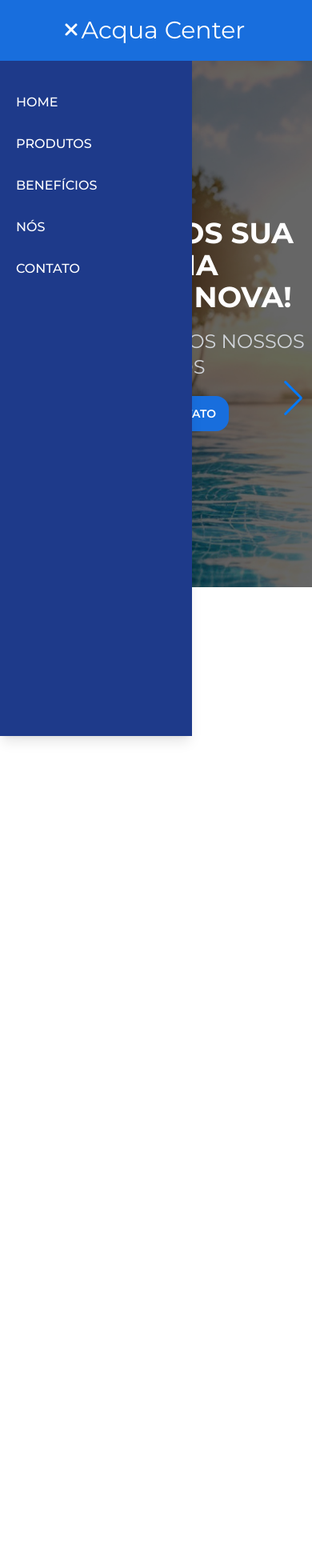
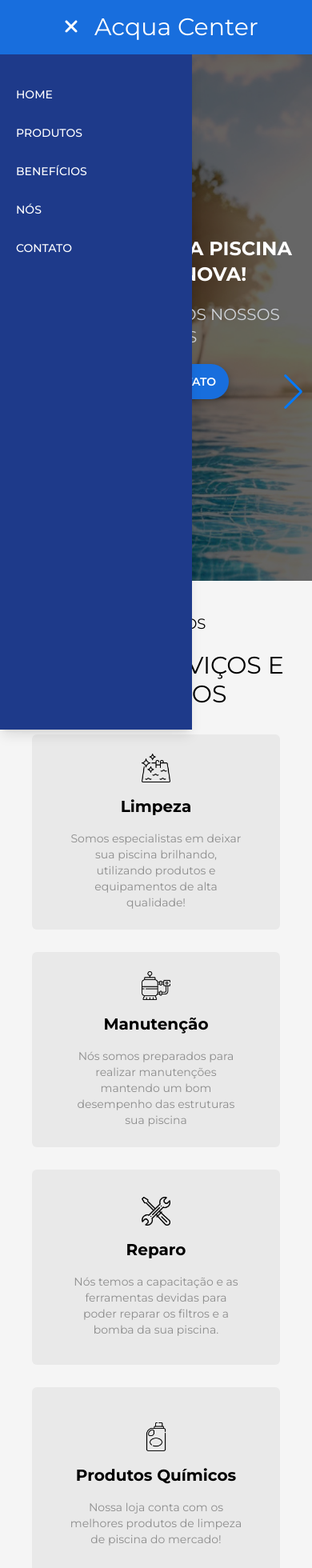
Before and after one commit to JoaoVlopess/acquacenter, a Next.js app: page / in a window 390 px wide. Shown: the top 1960 px of the page at 80% size. Before the commit the page ends 844 px from the top, so only its background shows below. Built offline with nearby package versions, Linux system fonts and the light colour scheme.

Commit message:
finish no responsive Produtos

```diff
--- /dev/null
+++ b/src/app/components/Beneficios.tsx
@@ -0,0 +1,14 @@
+const Beneficios = () => {
+  return(
+    <section className="min-h-[90vh] bg-white flex flex-col">
+    <p className="text-lg md:text-xl text-black pt-10 uppercase"
+    >Conheça os
+    </p>
+    <h1 className="text-3xl md:text-5xl text-black font-montserrat  mt-5 uppercase"
+    >NOSSOS SERVIÇOS E PRODUTOS
+    </h1>
+    </section>
+  );
+}
+
+export default Beneficios;
--- a/src/app/components/Home.tsx
+++ b/src/app/components/Home.tsx
@@ -27,17 +27,17 @@ const Home = () => {
               >
                 <div className="flex flex-col items-center justify-center h-[78vh] w-screen">
                   <h1
-                  className='text-4xl text-white font-montserrat font-bold uppercase'
+                  className='text-2xl md:text-4xl text-white font-montserrat font-bold uppercase'
                   >Deixaremos sua piscina <br/> com cara nova!
                   </h1>
 
                   <p
-                  className='text-2xl text-gray-300 mt-5'
+                  className='text-xl md:text-2xl text-gray-300 mt-5'
                   >CONHEÇA TODOS OS NOSSOS SERVIÇOS
                   </p>
 
                   <button
-                  className='text-sm font-semibold bg-BlueCenter text-white px-4 py-3 rounded-2xl mt-5'
+                  className='text-sm font-semibold bg-BlueCenter text-white px-4 py-3 rounded-3xl mt-5 shadow-custom'
                   >ENTRE EM CONTATO
                   </button>
                 </div>
--- a/src/app/components/Navbar.tsx
+++ b/src/app/components/Navbar.tsx
@@ -23,24 +23,51 @@ const Navbar = () => {
       }, []);
 
     return (
-        <nav className="flex justify-between items-center bg-BlueCenter py-5 px-20 shadow-lg w-full">
+        <nav className="flex justify-between items-center bg-BlueCenter py-4 px-20 shadow-lg w-full">
             <button onClick={handleToggleMenu} className="text-white block md:hidden text-[24px]">
                 <FontAwesomeIcon icon={menu ? faBars : faTimes} />
             </button>
 
-            <a href="" className="text-white text-3xl sm:text-3xl font-montserrat hover:cursor-default">
+            <a href="" className=" relative text-white text-3xl sm:text-3xl font-montserrat hover:cursor-default whitespace-nowrap ml-5">
                 Acqua Center
             </a>
 
             <div className="">
-                <ul className={` flex flex-col items-start justify-start fixed top-[76px] right-0 w-60 h-full opacity-100 bg-blue-900 shadow-lg pt-10 pl-0 pb-0 pr-3 text-white font-medium
-            md:flex-row md:relative md:w-auto md:h-auto md:bg-transparent md:p-0 md:top-0 md:shadow-none z-50 ${menu? "left-[-320px]" : "left-0" }  transition-all duration-300 ease-in-out` }>
+                <ul
+                className={` flex flex-col items-start justify-start text-sm fixed top-[68px] right-0 w-60 h-full opacity-100 bg-blue-900 shadow-lg pt-10
+                            pl-0 pb-0 pr-3 text-white font-medium  md:flex-row md:relative md:w-auto md:h-auto md:bg-transparent md:p-0 md:top-0 md:shadow-none z-50
+                            ${menu? "left-[-320px]" : "left-0 " }  transition-all duration-300 ease-in-out` }
+                            >
 
-                    <li className="mb-7 md:mb-0"><a href="" className="relative px-5 ease-in-out hover:text-gray-300 after:content-[''] after:absolute after:left-[20px] after:bottom-[-4px] after:w-0 after:h-[2px] after:bg-gray-300 after:transition-all after:duration-300 hover:after:w-[30%]">HOME</a></li>
-                    <li className="mb-7 md:mb-0"><a href="" className="relative px-5 ease-in-out hover:text-gray-300 after:content-[''] after:absolute after:left-[20px] after:bottom-[-4px] after:w-0 after:h-[2px] after:bg-gray-300 after:transition-all after:duration-300 hover:after:w-[30%]">PRODUTOS</a></li>
-                    <li className="mb-7 md:mb-0"><a href="" className="relative px-5 ease-in-out hover:text-gray-300 after:content-[''] after:absolute after:left-[20px] after:bottom-[-4px] after:w-0 after:h-[2px] after:bg-gray-300 after:transition-all after:duration-300 hover:after:w-[30%]">BENEFÍCIOS</a></li>
-                    <li className="mb-7 md:mb-0"><a href="" className="relative px-5 ease-in-out hover:text-gray-300 after:content-[''] after:absolute after:left-[20px] after:bottom-[-4px] after:w-0 after:h-[2px] after:bg-gray-300 after:transition-all after:duration-300 hover:after:w-[30%] ">NÓS</a></li>
-                    <li className="md:mb-0"><a href="" className="relative px-5 ease-in-out hover:text-gray-300 after:content-[''] after:absolute after:left-[20px] after:bottom-[-4px] after:w-0 after:h-[2px] after:bg-gray-300 after:transition-all after:duration-300 hover:after:w-[30%]  ">CONTATO</a></li>
+                    <li className="mb-7 md:mb-0">
+                        <a href=""
+                        className="relative px-5 ease-in-out hover:text-gray-300 after:content-[''] after:absolute after:left-[20px] after:bottom-[-4px] after:w-0 after:h-[2px] after:bg-gray-300 after:transition-all after:duration-300 hover:after:w-[30%]"
+                        >HOME
+                        </a></li>
+
+                    <li className="mb-7 md:mb-0">
+                        <a href=""
+                        className="relative px-5 ease-in-out hover:text-gray-300 after:content-[''] after:absolute after:left-[20px] after:bottom-[-4px] after:w-0 after:h-[2px] after:bg-gray-300 after:transition-all after:duration-300 hover:after:w-[30%]"
+                        >PRODUTOS
+                        </a></li>
+
+                    <li className="mb-7 md:mb-0"
+                    ><a href=""
+                    className="relative px-5 ease-in-out hover:text-gray-300 after:content-[''] after:absolute after:left-[20px] after:bottom-[-4px] after:w-0 after:h-[2px] after:bg-gray-300 after:transition-all after:duration-300 hover:after:w-[30%]"
+                    >BENEFÍCIOS
+                    </a></li>
+
+                    <li className="mb-7 md:mb-0">
+                        <a href=""
+                        className="relative px-5 ease-in-out hover:text-gray-300 after:content-[''] after:absolute after:left-[20px] after:bottom-[-4px] after:w-0 after:h-[2px] after:bg-gray-300 after:transition-all after:duration-300 hover:after:w-[30%] "
+                        >NÓS
+                        </a></li>
+
+                    <li className="md:mb-0">
+                        <a href=""
+                        className="relative px-5 ease-in-out hover:text-gray-300 after:content-[''] after:absolute after:left-[20px] after:bottom-[-4px] after:w-0 after:h-[2px] after:bg-gray-300 after:transition-all after:duration-300 hover:after:w-[30%]  "
+                        >CONTATO
+                        </a></li>
                 </ul>
             </div>
 
--- /dev/null
+++ b/src/app/components/Produtos.tsx
@@ -0,0 +1,76 @@
+const Produtos = () => {
+    return (
+        <section className="min-h-[90vh] bg-WhiteCenter flex flex-col">
+            <p className="text-lg md:text-xl text-black pt-10 uppercase"
+            >Conheça os
+            </p>
+            <h1 className="text-3xl md:text-5xl text-black font-montserrat  mt-5 uppercase"
+            >NOSSOS SERVIÇOS E PRODUTOS
+            </h1>
+
+            <div
+            className="flex-1 h-full grid grid-cols-1 sm:grid-cols-2 md:grid-cols-3 grid-rows-6 sm:grid-rows-3 md:grid-rows-2 gap-7 py-8 px-10 md:px-28"
+            >
+
+                <div
+                className=" flex justify-center items-center flex-col bg-GrayCenter rounded-md flex-1 p-6 px-11 min-h-36"
+                >
+                    <img src="/img/agua.png" alt="" className="w-9 h-9 " />
+                    <h1 className="font-bold text-xl my-4">Limpeza</h1>
+                    <p className="text-sm text-TextProd">Somos especialistas em deixar sua piscina brilhando, utilizando produtos e equipamentos de alta qualidade!</p>
+                </div>
+
+                <div
+                className=" flex justify-center items-center flex-col bg-GrayCenter rounded-md flex-1 p-6 px-11 min-h-36"
+                >
+                    <img src="/img/filtro.png" alt="" className="w-9 h-9" />
+                    <h1 className="font-bold text-xl my-4">Manutenção</h1>
+                    <p className="text-sm text-TextProd">Nós somos preparados para realizar manutenções mantendo um bom desempenho das estruturas sua piscina</p>
+                </div>
+
+                <div
+                className=" flex justify-center items-center flex-col bg-GrayCenter rounded-md flex-1 p-6 px-11 min-h-36"
+                >
+                    <img src="/img/ferramentas.png" alt="" className="w-9 h-9" />
+                    <h1 className="font-bold text-xl my-4">Reparo</h1>
+                    <p className="text-sm text-TextProd">Nós temos a capacitação e as ferramentas devidas para poder reparar os filtros e a bomba da sua piscina.</p>
+                </div>
+
+                <div
+                className=" flex justify-center items-center flex-col bg-GrayCenter rounded-md flex-1 p-6 px-11 min-h-36"
+                >
+                    <img src="/img/cloro.png" alt="" className="w-9 h-9" />
+                    <h1 className="font-bold text-xl my-4">Produtos Químicos
+                    </h1>
+                    <p className="text-sm text-TextProd">Nossa loja conta com os melhores produtos de limpeza de piscina do mercado!</p>
+                </div>
+
+                <div
+                className=" flex justify-center items-center flex-col bg-GrayCenter rounded-md flex-1 p-6 px-11 min-h-36"
+                >
+                    <img src="/img/big-float.png" alt="" className="w-9 h-9" />
+                    <h1 className="font-bold text-xl my-4">Infláveis</h1>
+                    <p className="text-sm text-TextProd">Aqui nós vendemos as mais variadas formas e cores de boias infláveis para divertir ainda mais sua piscina!</p>
+                </div>
+
+               <div
+                className=" flex justify-center items-center flex-col bg-GrayCenter rounded-md flex-1 p-6 px-11 min-h-36"
+                >
+                    <img src="/img/liquido.png" alt="" className="w-9 h-9" />
+                    <h1 className="font-bold text-xl my-4">Equipamentos</h1>
+                    <p className="text-sm text-TextProd">se estiver procurando peneiras cata-folhas, escovas ou aspiradores para sua psicina, aqui é o lugar certo!</p>
+                </div>
+
+            </div>
+
+            <button
+                className='text-sm font-semibold bg-BlueCenter text-white rounded-3xl px-4 py-3  max-w-15 self-center justify-self-center mb-6
+                shadow-custom'
+            >ENTRE EM CONTATO
+            </button>
+
+        </section>
+    );
+}
+
+export default Produtos;
--- a/src/app/page.tsx
+++ b/src/app/page.tsx
@@ -9,6 +9,8 @@ import 'swiper/css';
 import 'swiper/css/navigation';
 import 'swiper/css/pagination';
 import 'swiper/css/scrollbar';
+import Produtos from "./components/Produtos";
+import Beneficios from "./components/Beneficios";
 
 
 const Page = () => {
@@ -16,6 +18,8 @@ const Page = () => {
     <div className="text-center">
       <Navbar/>
       <Home/>
+      <Produtos/>
+      <Beneficios/>
     </div>
   );
 }
--- a/tailwind.config.ts
+++ b/tailwind.config.ts
@@ -10,8 +10,14 @@ export default {
     extend: {
       colors: {
         'BlueCenter' : '#186EDD',
+        'WhiteCenter' : '#F5F5F5',
+        'GrayCenter' : '#E9E9E9',
+        'TextProd' : '#8d8d8d',
         background: "var(--background)",
         foreground: "var(--foreground)",
+      },
+      boxShadow: {
+        'custom': '1px 4px 8px 1px rgba(0, 0, 0, 0.2)',
       },
       backgroundImage: {
         'piscina': "url('/img/tarde-de-verao-a-beira-da-piscina.jpg')",
```
